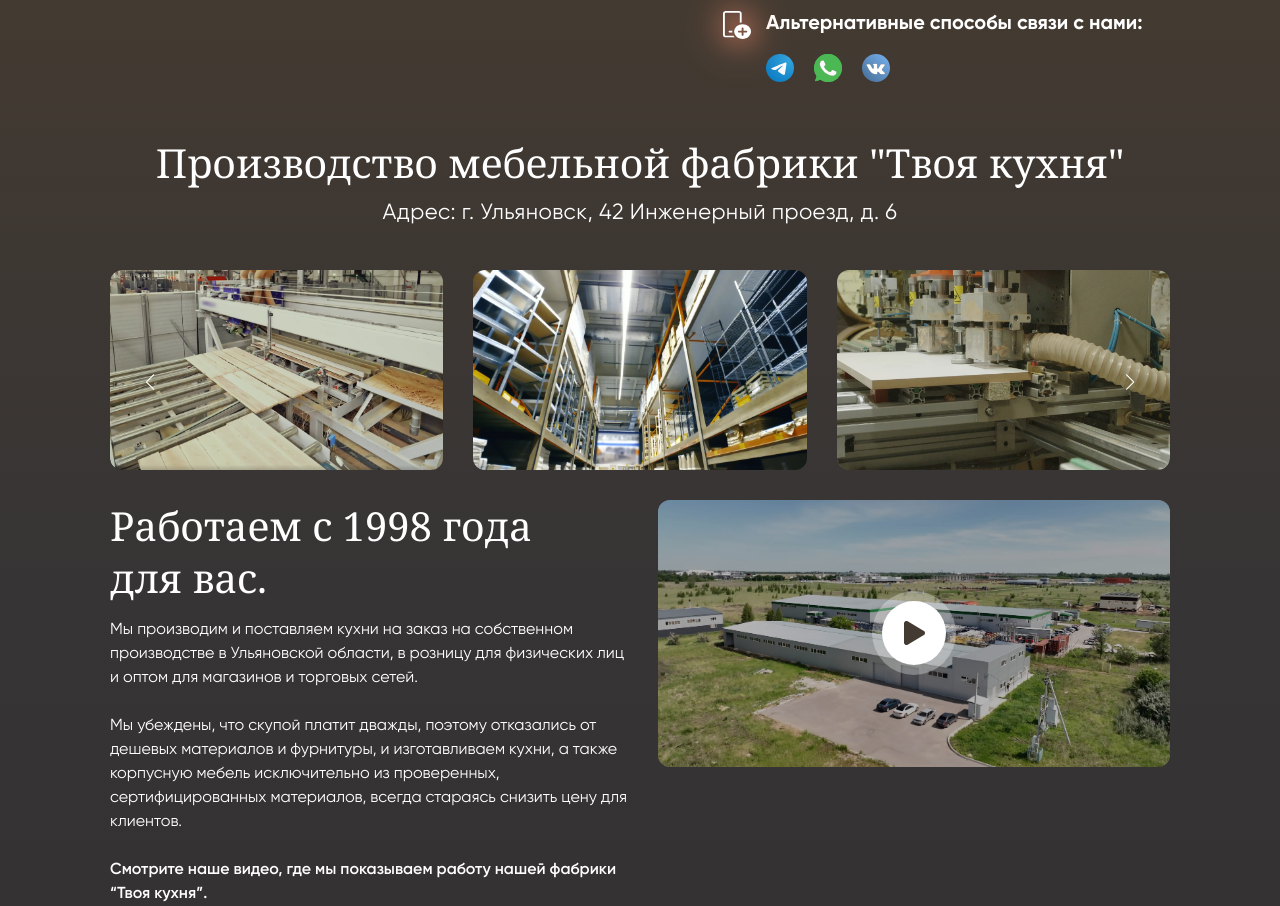
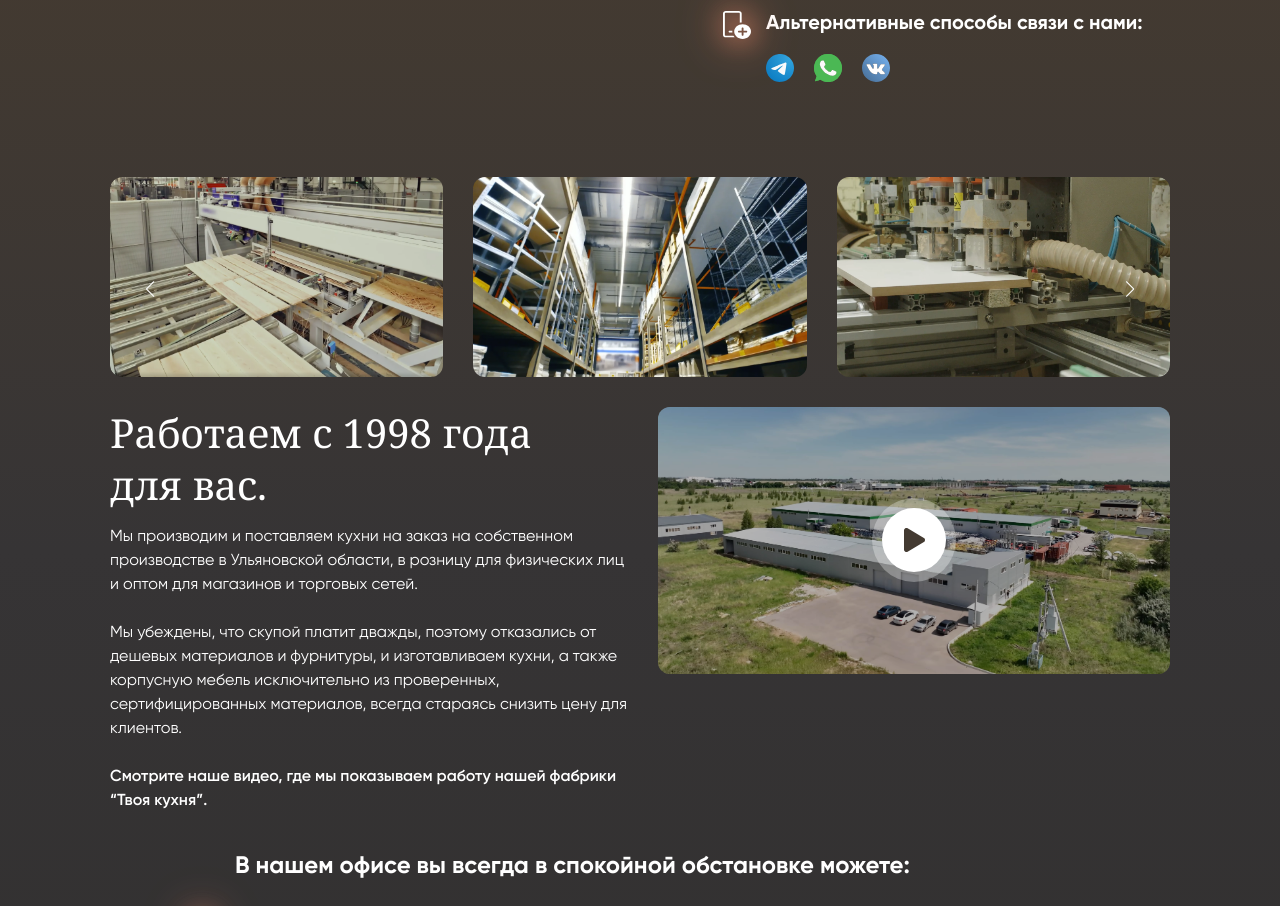
Before and after one commit to PhPGOD332/your-kitchen-client, a Next.js app: page /contacts in a window 1280 px wide. Shown: the part 820-1726 px from the top of the page. Built offline with nearby package versions, Linux system fonts and the light colour scheme; no server answers.

Commit message:
fix: текст

```diff
--- a/src/app/(user)/contacts/page.tsx
+++ b/src/app/(user)/contacts/page.tsx
@@ -43,10 +43,7 @@
         miniHeight
       />
       <Contacts />
-      <PhotoSlider
-        title='Производство мебельной фабрики "Твоя кухня"'
-        subtitle="Адрес: г.&nbsp;Ульяновск, 42 Инженерный проезд, д.&nbsp;6"
-      />
+      <PhotoSlider />
       <LeaveRequestMini
         tag="Заказать обратный звонок"
         location="Страница контактов"
```
